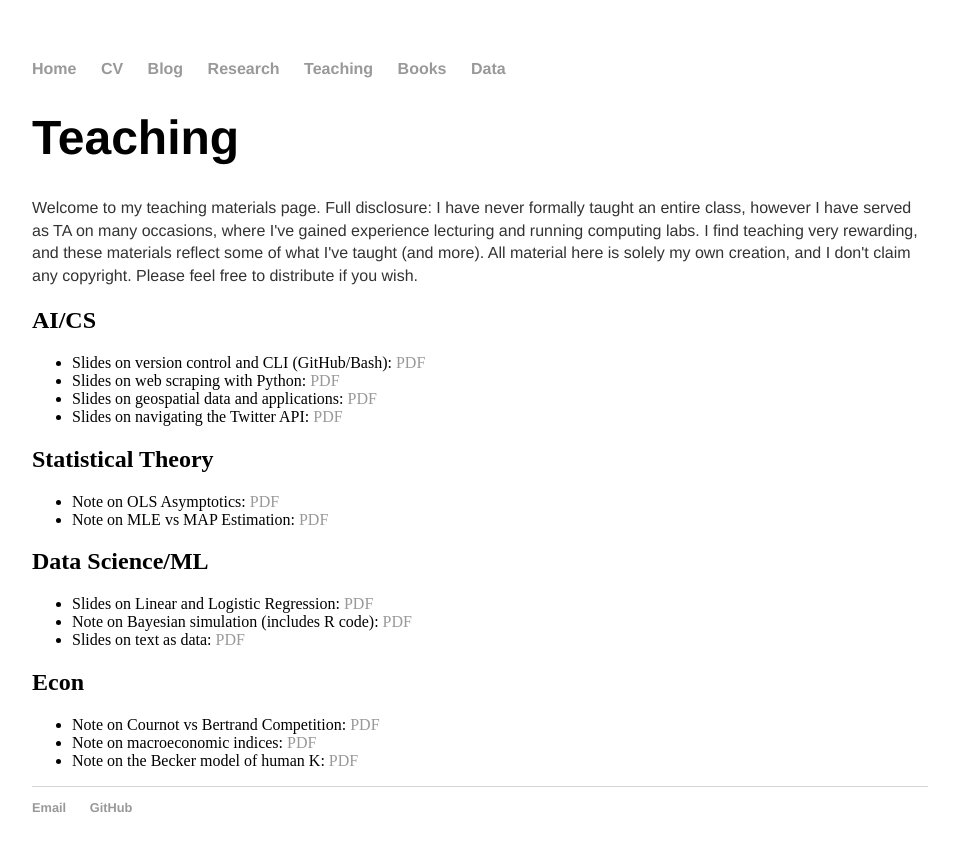
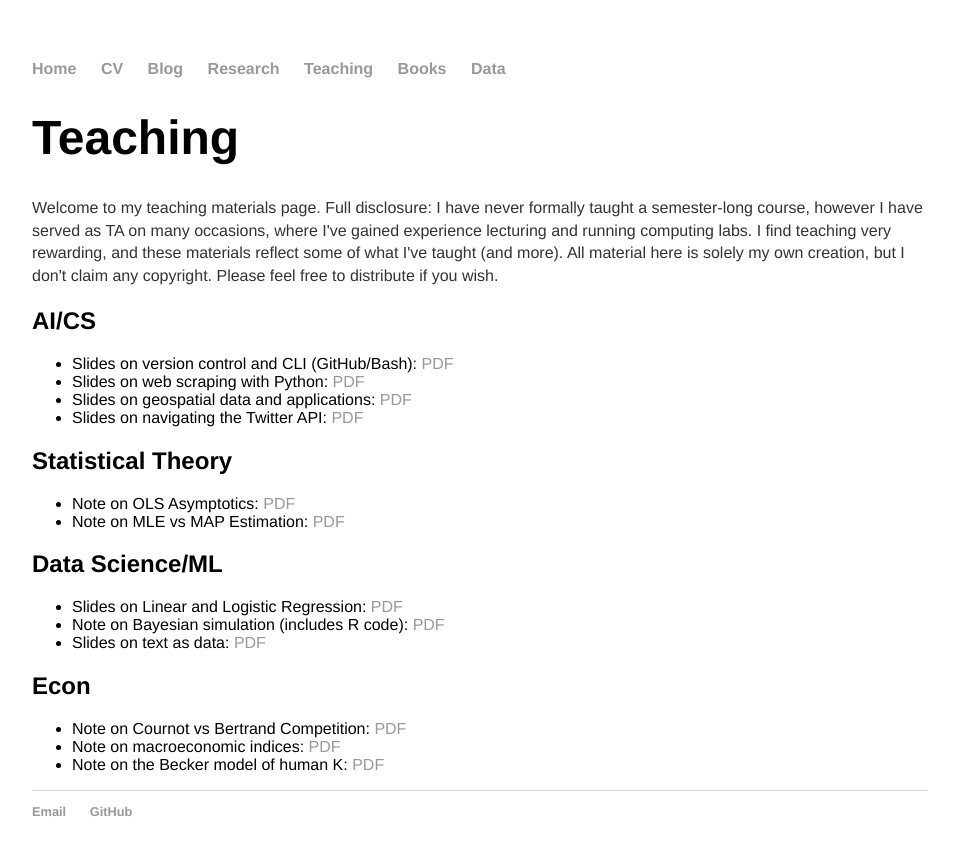
Before and after one commit to 12mre1/12mre1.github.io, a Jekyll site: the page built from teach/index.html, in a window 1280 px wide. Shown: the top 855 px of the page, without its empty margins (160-1119 px from the left). Built offline with Jekyll 4.4.1, drawn with Linux system fonts in a browser that asks for light colours.

Commit message:
update font

```diff
--- a/css/main.css
+++ b/css/main.css
@@ -1,6 +1,7 @@
 body {
     margin: 60px auto;
     width: 70%;
+    font-family:'Helvetica', 'Arial', 'Sans-Serif';
 }
 nav ul, footer ul {
     font-family:'Helvetica', 'Arial', 'Sans-Serif';
--- a/teach/index.html
+++ b/teach/index.html
@@ -4,10 +4,10 @@ title: Teaching
 ---
 <h1>{{ page.title }}</h1>
 
-<p>Welcome to my teaching materials page. Full disclosure: I have never formally taught an entire class,
+<p>Welcome to my teaching materials page. Full disclosure: I have never formally taught a semester-long course,
 however I have served as TA on many occasions, where I've gained experience lecturing and running computing labs.
 I find teaching very rewarding, and these materials reflect some of what I've taught (and more). All material
-here is solely my own creation, and I don't claim any copyright. Please feel free to distribute if you wish. </p>
+here is solely my own creation, but I don't claim any copyright. Please feel free to distribute if you wish. </p>
 
 <p fontstyle="font-family: 'Helvetica', 'Arial', 'Sans-Serif'">
 
```
